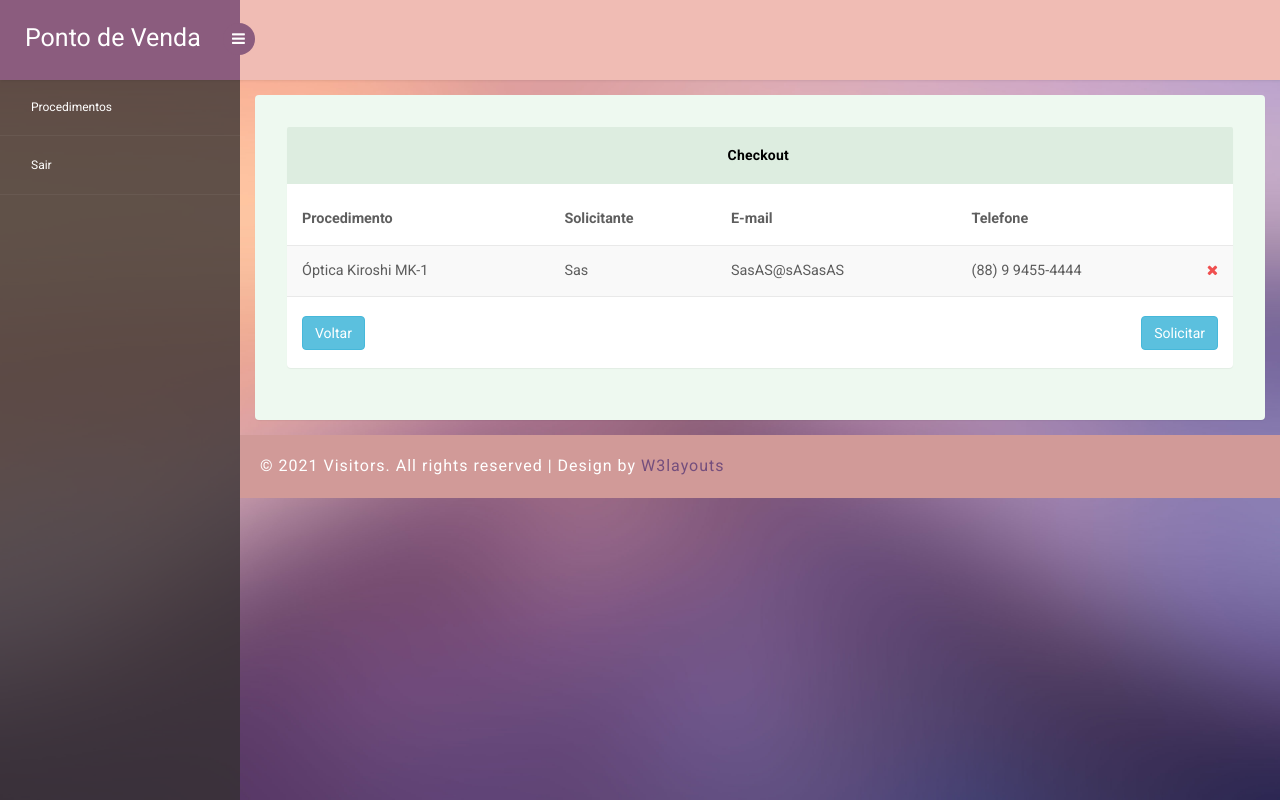
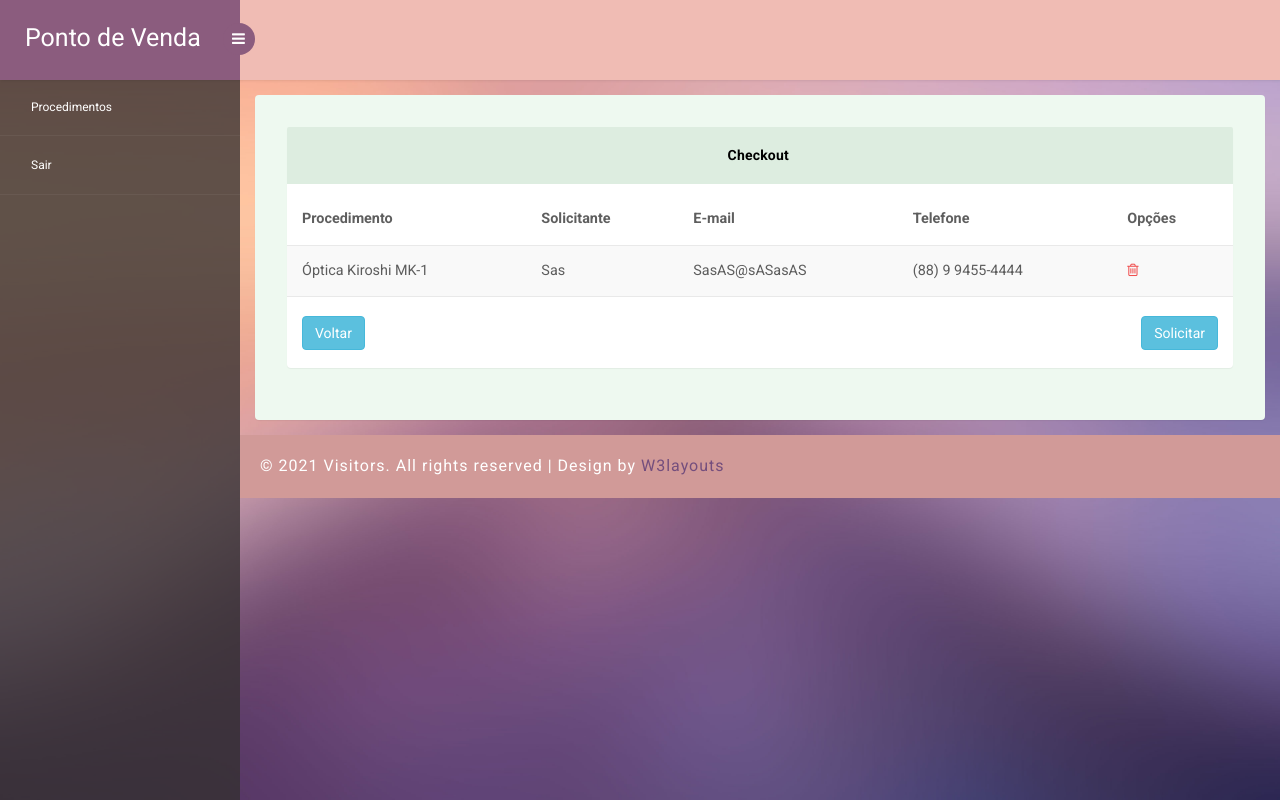
Before and after one commit to isaac-programmer/ponto-de-venda, a PHP site: page /usuario/checkout.php in a window 1280 px wide. Run offline with PHP 8.4, Linux system fonts and the light colour scheme.

Commit message:
Update checkout.php

```diff
--- a/usuario/checkout.php
+++ b/usuario/checkout.php
@@ -86,7 +86,7 @@ License URL: http://creativecommons.org/licenses/by/3.0/
                                                 <th>Solicitante</th>
                                                 <th>E-mail</th>
                                                 <th>Telefone</th>
-                                                <th style="width:30px;"></th>
+                                                <th>Opções</th>
                                             </tr>
                                         </thead>
                                         <tbody>
@@ -96,7 +96,7 @@ License URL: http://creativecommons.org/licenses/by/3.0/
                                                 <td>SasAS@sASasAS</td>
                                                 <td>(88) 9 9455-4444</td>
                                                 <td>
-                                                    <a href="" class="active" ui-toggle-class=""><i class="fa fa-times text-danger text"></i></a>
+                                                    <a href="" class="active" ui-toggle-class=""><i class="fa fa-trash-o text-danger text"></i></a>
                                                 </td>
                                             </tr>
                                         </tbody>
```
